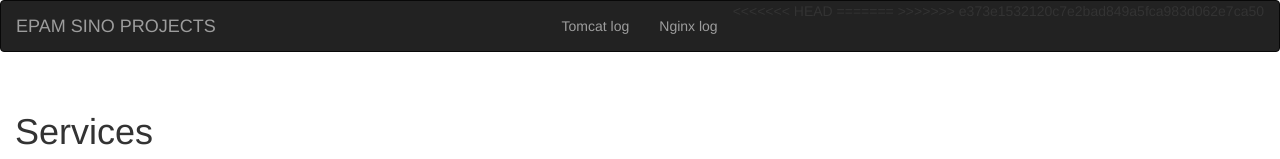
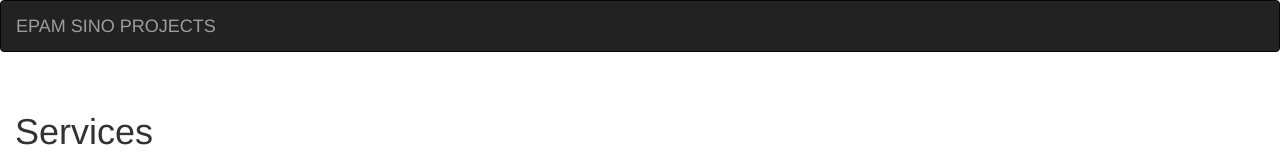
Before and after one commit to Gcaufy/ProjectMonitor, a plain HTML site: page index.html in a window 1280 px wide. Shown: the top 159 px of the page. Drawn offline with nearby package versions, Linux system fonts and the light colour scheme.

Commit message:
fixed conflict

```diff
--- a/index.html
+++ b/index.html
@@ -20,13 +20,8 @@
         </div>
         <div id="navbar" class="navbar-collapse collapse">
           <ul class="nav navbar-nav navbar-right">
-<<<<<<< HEAD
             <!-- <li><a href="log-tomcat.html">Tomcat log</a></li>
             <li><a href="log-nginx.html">Nginx log</a></li> -->
-=======
-            <li><a href="log-tomcat.html">Tomcat log</a></li>
-            <li><a href="log-nginx.html">Nginx log</a></li>
->>>>>>> e373e1532120c7e2bad849a5fca983d062e7ca50
           </ul>
           <!-- <form class="navbar-form navbar-right">
             <input type="text" class="form-control" placeholder="Search...">
```
